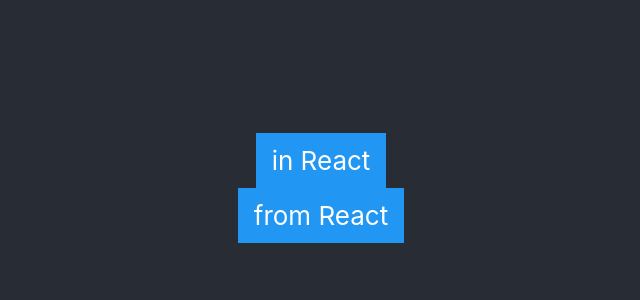
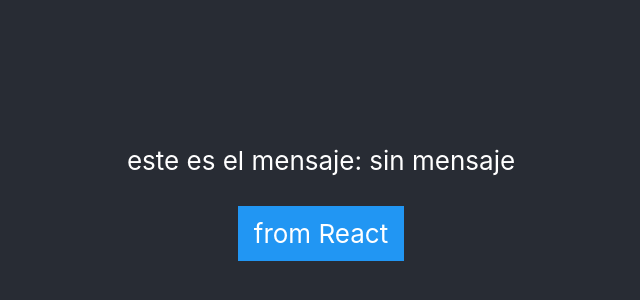
Before and after one commit to jreigpas/myapp, a React (Create React App) app: page / in a window 1280 px wide. Shown: the part 212-512 px from the top of the page, without its empty margins (319-959 px from the left). Built offline with nearby package versions, Linux system fonts and the light colour scheme.

Commit message:
add a message

```diff
--- a/src/App.js
+++ b/src/App.js
@@ -1,8 +1,10 @@
 /* eslint-disable */
 import "./App.css";
-import { nativeAlert, nativeConfirm } from "@tef-novum/webview-bridge";
+import { useState } from "react";
 
 function App() {
+
+  const [mensaje, setMensaje] = useState("sin mensaje");
 
   const getFromAndroid = () => { // eslint-disable-line
 
@@ -12,7 +14,7 @@
 
   const changeText = (msg ) => { // eslint-disable-line
 
-    alert(msg);
+    setMensaje(msg);
 
 }
 
@@ -20,12 +22,7 @@
     <div className="App">
       <header className="App-header">
 
-      <button
-          className="w3-button w3-blue"
-          onClick={changeText} // eslint-disable-line
-        >
-          in React
-        </button>
+        <p>este es el mensaje: {mensaje}</p>
 
         <button
           className="w3-button w3-blue"
```
